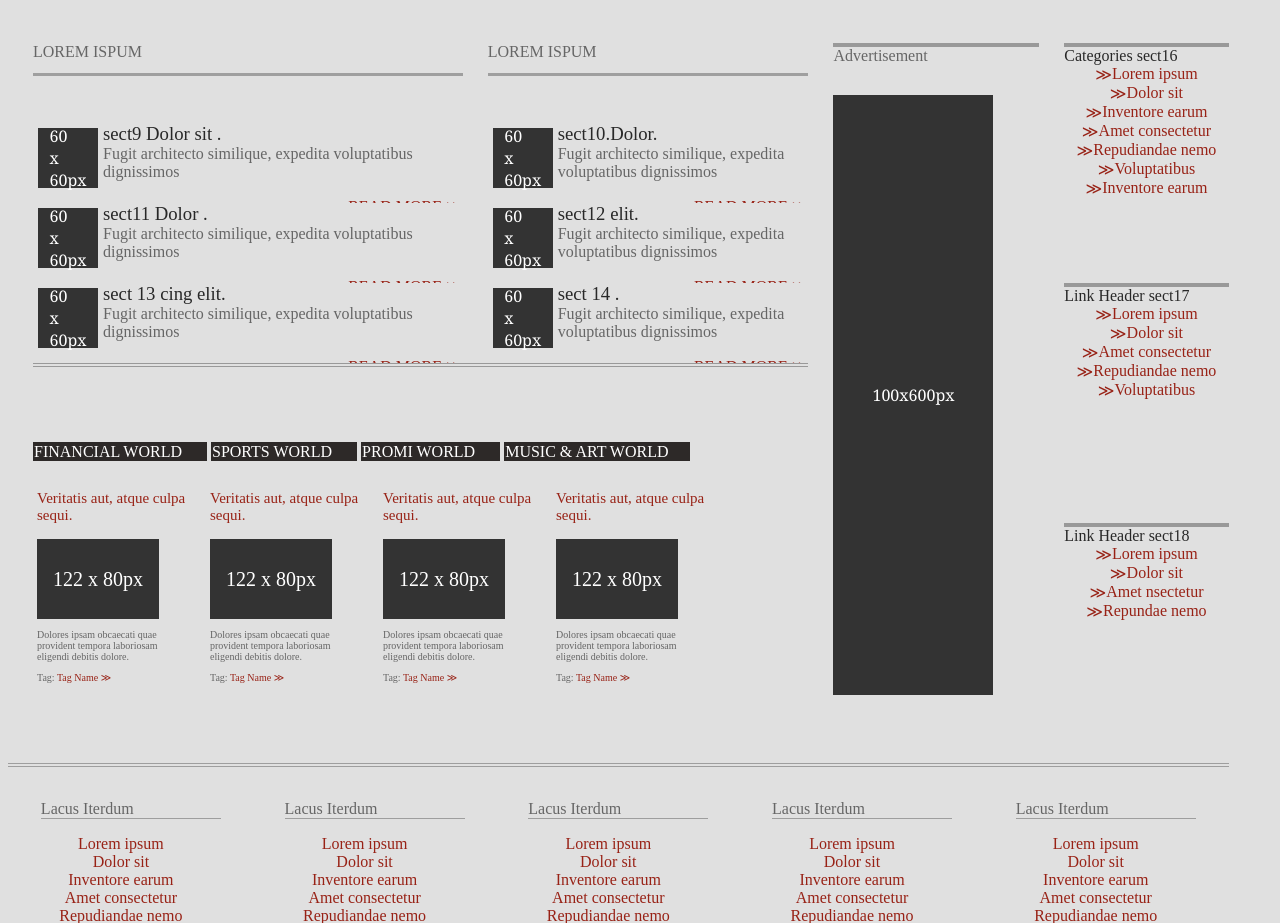
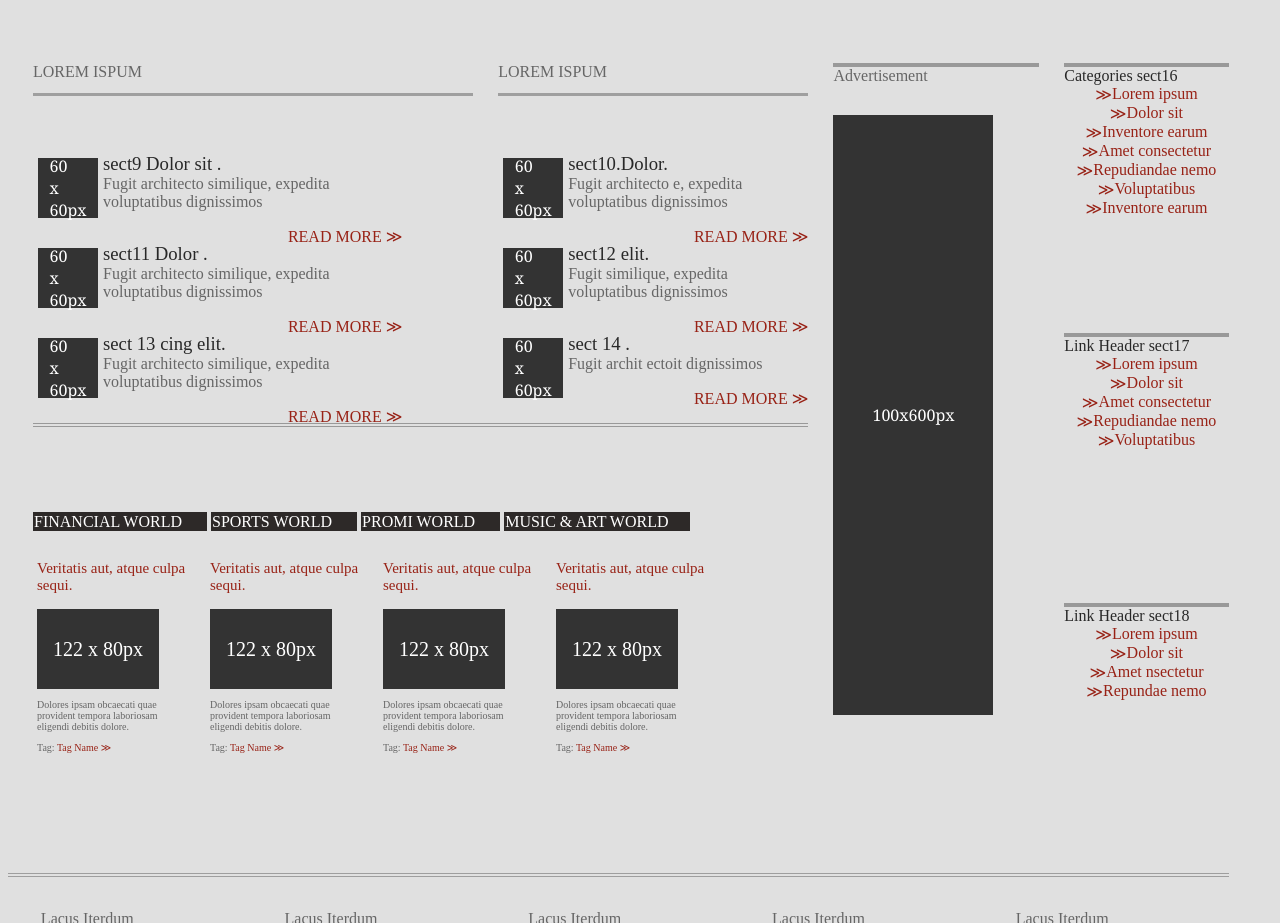
Before and after one commit to MAA-87/grid, a plain HTML site: page index.html in a window 1280 px wide. Shown: the part 1060-1983 px from the top of the page. Drawn offline with Linux system fonts and the light colour scheme.

Commit message:
Update index.html

```diff
--- a/index.html
+++ b/index.html
@@ -15,7 +15,7 @@
         padding: 0;
         margin: 0;
         grid-template-columns: minmax((20px repeat(6, 160px) 20px), 1fr);
-        grid-template-rows: 50px 300px 35px repeat(4,120px) repeat(20,70px);
+        grid-template-rows: 50px 300px 35px repeat(4,120px) repeat(20,80px);
 
         column-gap: 25px;
         row-gap: 10px;
@@ -193,7 +193,7 @@ padding-top: 15px;
     .sect9{
 
 
-        grid-area: 11/2/12/4;
+        grid-area: 11/2/12/3;
 
 
     }
@@ -207,7 +207,7 @@ padding-top: 15px;
     .sect11{
 
 
-        grid-area: 12/2/13/4;
+        grid-area: 12/2/13/3;
 
 
     }
@@ -221,10 +221,10 @@ padding-top: 15px;
     .sect13{
 
 
-        grid-area: 13/2/14/4;
+        grid-area: 13/2/14/3;
 
 
-
+      padding-bottom: 35px;
     }
     .sect14{
 
@@ -563,7 +563,7 @@ justify-content: space-around;
 
         <section class="sect10"><div class="img3">60<br>x <br> 60px</div>
             <h3>sect10.Dolor. </h3>
-            Fugit architecto similique, expedita voluptatibus dignissimos
+            Fugit architecto e, expedita voluptatibus dignissimos
             <p id="rm">READ MORE ≫ </p>
         </section>
 
@@ -575,7 +575,7 @@ justify-content: space-around;
         </section>
         <section class="sect12"><div class="img3">60<br>x <br> 60px</div>
             <h3>sect12 elit. </h3>
-            Fugit architecto similique, expedita voluptatibus dignissimos
+            Fugit similique, expedita voluptatibus dignissimos
         <p id="rm">READ MORE ≫ </p>
         </section>
         <section class="sect13"><div class="img3">60<br>x <br> 60px</div>
@@ -585,7 +585,7 @@ justify-content: space-around;
         </section>
         <section class="sect14"><div class="img3">60<br>x <br> 60px</div>
             <h3>sect 14 . </h3>
-            Fugit architecto similique, expedita voluptatibus dignissimos
+            Fugit archit ectoit dignissimos
         <p id="rm">READ MORE ≫ </p>
         </section>
 
```
